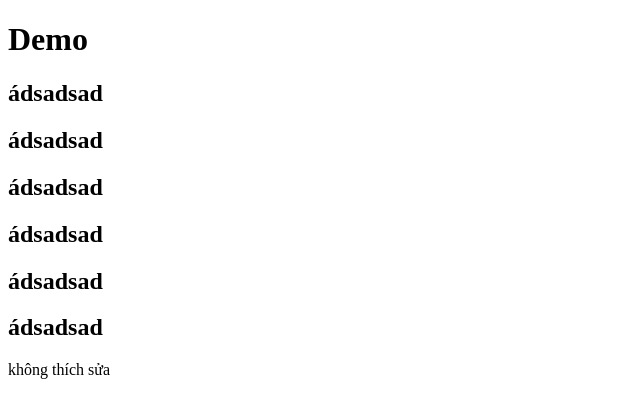
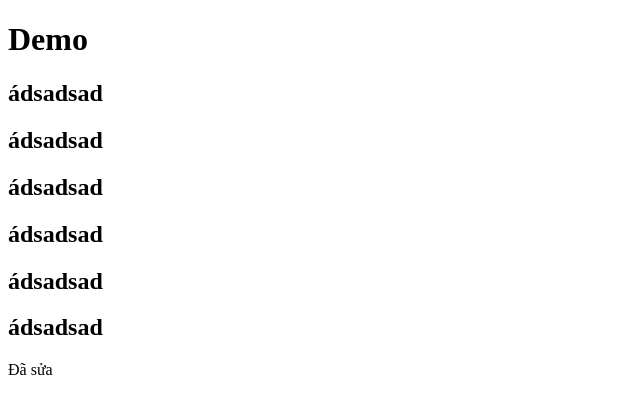
Before and after one commit to nguyenanhthoai99/demo, a plain HTML site: page index.html in a window 1280 px wide. Shown: the full height of the page, 0-640 px from the left. Drawn offline with Linux system fonts and the light colour scheme.

Commit message:
Update index.html

```diff
--- a/index.html
+++ b/index.html
@@ -13,6 +13,6 @@
     <h2>ádsadsad</h2>
     <h2>ádsadsad</h2>
     <h2>ádsadsad</h2>
-    không thích sửa
+ Đã sửa
 </body>
 </html>
```
